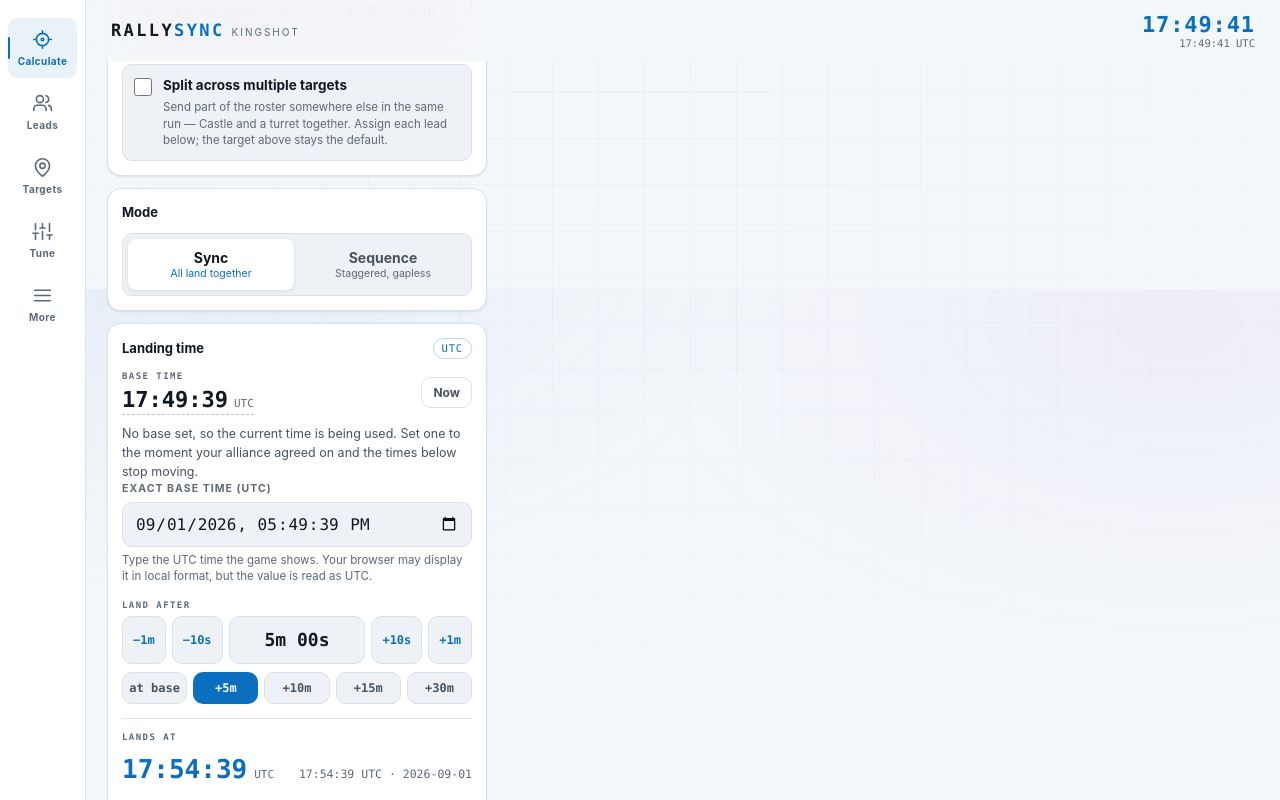
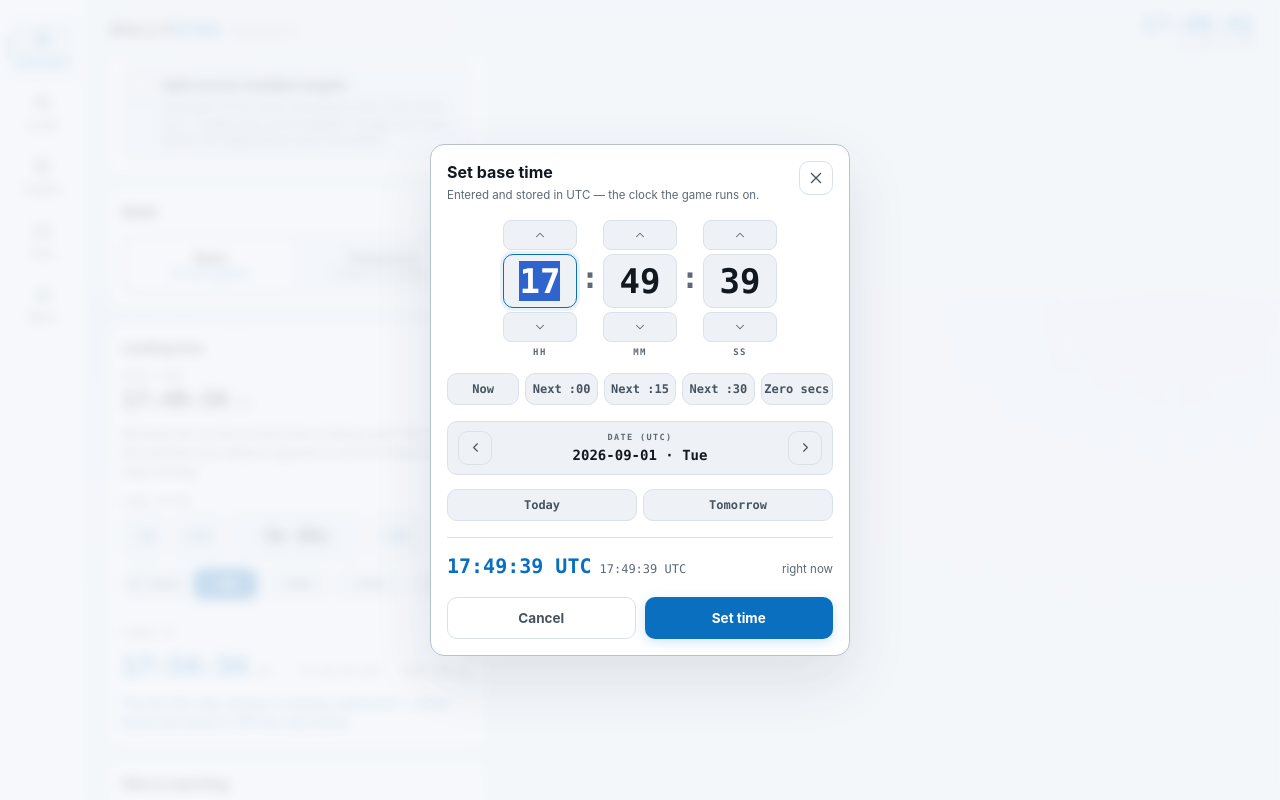
Before and after one commit to TS-dev-coder/KS-Rally_Sync, a website with bundled scripts: page index.html in a window 1280 px wide. Both pictures are taken after a click on the button "Set the base time". Shown: the part 1311-2111 px from the top of the page. Built offline with nearby package versions, Linux system fonts and the light colour scheme.

Commit message:
Replace the native datetime input with a purpose-built UTC time picker
datetime-local was the wrong control here: it renders differently in every browser, shows a locale date format and AM/PM directly beneath a label saying UTC, and buries seconds - which matter, because a rally lands on an exact second.

The replacement gives HH : MM : SS as three large segments that accept typed digits with auto-advance, step buttons that repeat when held, and arrow-key support. Quick marks cover Now, the next :00 / :15 / :30 and zeroing the seconds. The date sits in its own row with Today and Tomorrow shortcuts, since the answer is nearly always today. UTC and local time both update live while editing, alongside how far out the time is.

Hours, minutes and seconds are normalised through Date.UTC, so stepping past midnight rolls the date rather than wrapping in place.

Step buttons act on pointerdown to support hold-to-repeat, which left them unreachable by keyboard; they now also handle click when detail is 0, the marker for keyboard activation, without double-stepping for pointer users.

91 tests.

Co-Authored-By: Claude Opus 5 (1M context) <noreply@anthropic.com>

```diff
--- a/css/styles.css
+++ b/css/styles.css
@@ -1430,3 +1430,142 @@ body.is-solo .app { padding-bottom: 30px; }
 .lands-value { font-family: var(--mono); font-size: 26px; font-weight: 700; font-variant-numeric: tabular-nums; color: var(--accent); }
 .lands-zone { font-family: var(--mono); font-size: 11px; color: var(--text-3); }
 .lands-local { font-family: var(--mono); font-size: 11.5px; color: var(--text-3); margin-left: auto; }
+
+/* ============================================================== time picker
+   HH : MM : SS as large typable segments with hold-to-repeat steppers. The
+   native datetime-local input was replaced because it renders differently in
+   every browser and shows a locale format under a label saying UTC.
+   ========================================================================= */
+
+.tp-overlay {
+  position: fixed;
+  inset: 0;
+  z-index: 220;
+  display: flex;
+  align-items: center;
+  justify-content: center;
+  padding: 14px;
+  background: color-mix(in srgb, var(--bg) 82%, transparent);
+  backdrop-filter: blur(6px);
+  -webkit-backdrop-filter: blur(6px);
+}
+
+.tp-dialog {
+  width: 100%;
+  max-width: 420px;
+  max-height: 94vh;
+  overflow-y: auto;
+  padding: 16px;
+  background: var(--surface);
+  border: 1px solid var(--line-strong);
+  border-radius: var(--radius);
+  box-shadow: 0 24px 60px var(--shadow);
+}
+
+.tp-head { display: flex; align-items: flex-start; gap: 10px; margin-bottom: 16px; }
+.tp-head-main { flex: 1; min-width: 0; }
+.tp-title { margin: 0; font-size: 16px; font-weight: 700; }
+.tp-sub { margin: 3px 0 0; font-size: 11.5px; color: var(--text-3); line-height: 1.45; }
+
+.tp-clockrow { display: flex; align-items: flex-start; justify-content: center; gap: 4px; }
+.tp-seg { display: flex; flex-direction: column; align-items: center; gap: 4px; }
+
+.tp-input {
+  width: 74px;
+  padding: 6px 0;
+  font-family: var(--mono);
+  font-size: 34px;
+  font-weight: 700;
+  font-variant-numeric: tabular-nums;
+  text-align: center;
+  color: var(--text);
+  background: var(--sunk);
+  border: 1px solid var(--line);
+  border-radius: var(--radius-sm);
+  outline: none;
+  appearance: none;
+  -webkit-appearance: none;
+  transition: border-color 0.14s ease, box-shadow 0.14s ease;
+}
+.tp-input:focus { border-color: var(--accent); box-shadow: 0 0 0 3px var(--accent-soft); }
+
+.tp-step {
+  display: flex;
+  align-items: center;
+  justify-content: center;
+  width: 74px;
+  height: 30px;
+  color: var(--text-3);
+  background: var(--sunk);
+  border: 1px solid var(--line);
+  border-radius: 8px;
+  cursor: pointer;
+  touch-action: none;
+  -webkit-tap-highlight-color: transparent;
+  transition: color 0.14s ease, border-color 0.14s ease;
+}
+.tp-step:hover { color: var(--accent); border-color: var(--accent-line); }
+.tp-step:active { background: var(--accent-soft); color: var(--accent); }
+
+.tp-seg-label {
+  font-family: var(--mono);
+  font-size: 9px;
+  font-weight: 700;
+  letter-spacing: 0.16em;
+  color: var(--text-3);
+}
+
+.tp-colon {
+  font-family: var(--mono);
+  font-size: 30px;
+  font-weight: 700;
+  color: var(--text-3);
+  padding-top: 36px;
+}
+
+.tp-quick { display: flex; flex-wrap: wrap; gap: 6px; margin-top: 14px; }
+
+.tp-daterow {
+  display: flex;
+  align-items: center;
+  gap: 10px;
+  margin-top: 16px;
+  padding: 9px 10px;
+  background: var(--sunk);
+  border: 1px solid var(--line);
+  border-radius: var(--radius-sm);
+}
+.tp-date-main { flex: 1; min-width: 0; text-align: center; }
+.tp-date-label {
+  display: block;
+  font-family: var(--mono);
+  font-size: 8.5px;
+  font-weight: 700;
+  letter-spacing: 0.16em;
+  color: var(--text-3);
+}
+.tp-date-value {
+  display: block;
+  margin-top: 2px;
+  font-family: var(--mono);
+  font-size: 14px;
+  font-weight: 700;
+  font-variant-numeric: tabular-nums;
+  color: var(--text);
+}
+
+.tp-echo {
+  display: flex;
+  flex-wrap: wrap;
+  align-items: baseline;
+  gap: 8px;
+  margin-top: 16px;
+  padding-top: 14px;
+  border-top: 1px solid var(--line);
+}
+.tp-echo-utc { font-family: var(--mono); font-size: 20px; font-weight: 700; font-variant-numeric: tabular-nums; color: var(--accent); }
+.tp-echo-local { font-family: var(--mono); font-size: 12px; color: var(--text-3); }
+.tp-relative { margin-left: auto; font-size: 11.5px; color: var(--text-3); }
+
+.tp-actions { display: flex; gap: 9px; margin-top: 16px; }
+.tp-actions .btn { flex: 1; padding: 12px; }
--- a/index.html
+++ b/index.html
@@ -56,6 +56,7 @@
 <script src="js/state.js"></script>
 <script src="js/guide.js"></script>
 <script src="js/mappicker.js"></script>
+<script src="js/timepicker.js"></script>
 <script src="js/focus.js"></script>
 <script src="js/dragorder.js"></script>
 <script src="js/views/roster.js"></script>
--- /dev/null
+++ b/js/timepicker.js
@@ -0,0 +1,293 @@
+/**
+ * timepicker.js — UTC time picker built for this job specifically.
+ *
+ * The native datetime-local input was the wrong tool: it renders differently in
+ * every browser, shows a locale date format and AM/PM directly under a label
+ * saying UTC, and buries seconds — which matter here, because a rally lands on
+ * an exact second.
+ *
+ * This gives HH : MM : SS as three large segments you can type into, step with
+ * the buttons (hold to repeat), or drive with the arrow keys, plus a separate
+ * date row that stays out of the way because the answer is nearly always today.
+ * Both UTC and local time update live as you edit.
+ */
+;(function (root) {
+  'use strict';
+
+  var d = root.RallySync.dom;
+  var I = root.RallySync.icons;
+  var el = d.el;
+  var icon = I.icon;
+
+  var overlay = null;
+  var repeatTimer = null;
+  var repeatDelay = null;
+
+  /**
+   * @param {{title:string, valueMs:number, nowMs:function|number,
+   *          onPick:function(ms)}} options
+   */
+  function open(options) {
+    close();
+
+    var value = new Date(Number(options.valueMs) || nowOf(options));
+    var parts = {
+      y: value.getUTCFullYear(),
+      mo: value.getUTCMonth(),
+      d: value.getUTCDate(),
+      h: value.getUTCHours(),
+      mi: value.getUTCMinutes(),
+      s: value.getUTCSeconds()
+    };
+
+    var segments = {};
+    var dateLabel = el('span.tp-date-value');
+    var echoUtc = el('span.tp-echo-utc');
+    var echoLocal = el('span.tp-echo-local');
+    var relative = el('span.tp-relative');
+
+    function currentMs() {
+      return Date.UTC(parts.y, parts.mo, parts.d, parts.h, parts.mi, parts.s, 0);
+    }
+
+    /** Rebuild from the canonical ms so overflow normalises (23:59 +1m rolls the date). */
+    function sync(fromMs) {
+      var next = new Date(fromMs);
+      parts.y = next.getUTCFullYear();
+      parts.mo = next.getUTCMonth();
+      parts.d = next.getUTCDate();
+      parts.h = next.getUTCHours();
+      parts.mi = next.getUTCMinutes();
+      parts.s = next.getUTCSeconds();
+      paint();
+    }
+
+    function paintEcho() {
+      var ms = currentMs();
+      echoUtc.textContent = d.utcClock(ms) + ' UTC';
+      echoLocal.textContent = d.localClock(ms) + ' ' + d.localZoneName();
+      relative.textContent = describeOffset(ms - nowOf(options));
+    }
+
+    function paint() {
+      var ms = currentMs();
+      segments.h.value = pad(parts.h);
+      segments.mi.value = pad(parts.mi);
+      segments.s.value = pad(parts.s);
+      dateLabel.textContent = d.utcDate(ms) + ' · ' + weekday(ms);
+      echoUtc.textContent = d.utcClock(ms) + ' UTC';
+      echoLocal.textContent = d.localClock(ms) + ' ' + d.localZoneName();
+      relative.textContent = describeOffset(ms - nowOf(options));
+    }
+
+    function bump(unit, delta) {
+      var ms = currentMs();
+      if (unit === 'h') ms += delta * 3600000;
+      else if (unit === 'mi') ms += delta * 60000;
+      else if (unit === 's') ms += delta * 1000;
+      else if (unit === 'day') ms += delta * 86400000;
+      sync(ms);
+    }
+
+    function segment(unit, label, max) {
+      var input = el('input.tp-input', {
+        type: 'text', inputmode: 'numeric', maxlength: '2',
+        'aria-label': label, value: pad(parts[unit]),
+        onfocus: function (e) { e.target.select(); },
+        oninput: function (e) {
+          var digits = e.target.value.replace(/\D/g, '').slice(0, 2);
+          e.target.value = digits;
+          if (digits === '') return;
+          var n = Math.min(max, parseInt(digits, 10));
+          parts[unit] = n;
+          // Two digits typed means this segment is done — move to the next.
+          if (digits.length === 2) {
+            sync(currentMs());
+            focusNext(unit);
+          } else {
+            // Mid-typing: refresh the echo but leave the field as typed.
+            paintEcho();
+          }
+        },
+        onblur: function () { sync(currentMs()); },
+        onkeydown: function (e) {
+          if (e.key === 'ArrowUp') { e.preventDefault(); bump(unit, 1); }
+          else if (e.key === 'ArrowDown') { e.preventDefault(); bump(unit, -1); }
+          else if (e.key === 'Enter') { e.preventDefault(); commit(); }
+        }
+      });
+      segments[unit] = input;
+
+      return el('div.tp-seg', {}, [
+        stepper('Increase ' + label, 'up', function () { bump(unit, 1); }),
+        input,
+        stepper('Decrease ' + label, 'down', function () { bump(unit, -1); }),
+        el('span.tp-seg-label', { text: label })
+      ]);
+    }
+
+    function focusNext(unit) {
+      var order = ['h', 'mi', 's'];
+      var next = order[order.indexOf(unit) + 1];
+      if (next && segments[next]) segments[next].focus();
+    }
+
+    function commit() {
+      var ms = currentMs();
+      close();
+      if (options.onPick) options.onPick(ms);
+    }
+
+    var body = el('div.tp-dialog', {}, [
+      el('div.tp-head', {}, [
+        el('div.tp-head-main', {}, [
+          el('h2.tp-title', { text: options.title || 'Set time' }),
+          el('p.tp-sub', { text: 'Entered and stored in UTC — the clock the game runs on.' })
+        ]),
+        el('button.btn.btn-icon', { type: 'button', 'aria-label': 'Close', onclick: close }, [icon('x', 18)])
+      ]),
+
+      el('div.tp-clockrow', {}, [
+        segment('h', 'HH', 23),
+        el('span.tp-colon', { text: ':' }),
+        segment('mi', 'MM', 59),
+        el('span.tp-colon', { text: ':' }),
+        segment('s', 'SS', 59)
+      ]),
+
+      el('div.tp-quick', {}, [
+        quick('Now', function () { sync(nowOf(options)); }),
+        quick('Next :00', function () { sync(nextBoundary(nowOf(options), 3600)); }),
+        quick('Next :15', function () { sync(nextBoundary(nowOf(options), 900)); }),
+        quick('Next :30', function () { sync(nextBoundary(nowOf(options), 1800)); }),
+        quick('Zero secs', function () { parts.s = 0; sync(currentMs()); })
+      ]),
+
+      el('div.tp-daterow', {}, [
+        el('button.btn.btn-icon', {
+          type: 'button', 'aria-label': 'Previous day', onclick: function () { bump('day', -1); }
+        }, [icon('chevronRight', 15)]),
+        el('div.tp-date-main', {}, [
+          el('span.tp-date-label', { text: 'DATE (UTC)' }),
+          dateLabel
+        ]),
+        el('button.btn.btn-icon', {
+          type: 'button', 'aria-label': 'Next day', onclick: function () { bump('day', 1); }
+        }, [icon('chevronRight', 15)])
+      ]),
+
+      el('div.tp-quick', {}, [
+        quick('Today', function () { sync(sameClockOn(nowOf(options), 0, parts)); }),
+        quick('Tomorrow', function () { sync(sameClockOn(nowOf(options), 1, parts)); })
+      ]),
+
+      el('div.tp-echo', {}, [echoUtc, echoLocal, relative]),
+
+      el('div.tp-actions', {}, [
+        el('button.btn.btn-ghost', { type: 'button', onclick: close }, ['Cancel']),
+        el('button.btn.btn-primary', { type: 'button', onclick: commit }, ['Set time'])
+      ])
+    ]);
+
+    // The previous-day chevron is the same glyph mirrored.
+    var prevIcon = body.querySelector('.tp-daterow .btn .icon');
+    if (prevIcon) prevIcon.style.transform = 'rotate(180deg)';
+
+    overlay = el('div.tp-overlay', {
+      role: 'dialog', 'aria-modal': 'true',
+      onclick: function (e) { if (e.target === overlay) close(); }
+    }, [body]);
+
+    root.document.body.appendChild(overlay);
+    root.document.addEventListener('keydown', onKey);
+    paint();
+    if (segments.h) segments.h.focus();
+  }
+
+  /** Press-and-hold repeats, so setting a time 40 minutes out is not 40 taps. */
+  function stepper(label, direction, action) {
+    var button = el('button.tp-step', {
+      type: 'button', 'aria-label': label,
+      onclick: function (e) {
+        e.preventDefault();
+        // A keyboard-activated click reports detail 0; a mouse click reports 1+
+        // and has already been handled by pointerdown. This keeps the button
+        // reachable by keyboard without double-stepping for pointer users.
+        if (e.detail === 0) action();
+      }
+    }, [icon('chevronDown', 14)]);
+
+    if (direction === 'up') {
+      var glyph = button.querySelector('.icon');
+      if (glyph) glyph.style.transform = 'rotate(180deg)';
+    }
+
+    button.addEventListener('pointerdown', function (e) {
+      e.preventDefault();
+      action();
+      stopRepeat();
+      repeatDelay = root.setTimeout(function () {
+        repeatTimer = root.setInterval(action, 80);
+      }, 400);
+    });
+    ['pointerup', 'pointerleave', 'pointercancel'].forEach(function (evt) {
+      button.addEventListener(evt, stopRepeat);
+    });
+    return button;
+  }
+
+  function stopRepeat() {
+    if (repeatDelay) { root.clearTimeout(repeatDelay); repeatDelay = null; }
+    if (repeatTimer) { root.clearInterval(repeatTimer); repeatTimer = null; }
+  }
+
+  function quick(label, onclick) {
+    return el('button.btn.btn-quick', { type: 'button', onclick: onclick }, [label]);
+  }
+
+  function onKey(e) { if (e.key === 'Escape') close(); }
+
+  function close() {
+    stopRepeat();
+    if (overlay && overlay.parentNode) overlay.parentNode.removeChild(overlay);
+    overlay = null;
+    root.document.removeEventListener('keydown', onKey);
+  }
+
+  // ---------------------------------------------------------------- helpers
+
+  function nowOf(options) {
+    return typeof options.nowMs === 'function' ? options.nowMs() : (Number(options.nowMs) || Date.now());
+  }
+
+  /** The next round boundary after now — "next :30" and friends. */
+  function nextBoundary(nowMs, stepSeconds) {
+    var step = stepSeconds * 1000;
+    return Math.ceil((nowMs + 1000) / step) * step;
+  }
+
+  /** Keeps the chosen clock time but moves it to today / today + n days. */
+  function sameClockOn(nowMs, dayOffset, parts) {
+    var base = new Date(nowMs + dayOffset * 86400000);
+    return Date.UTC(
+      base.getUTCFullYear(), base.getUTCMonth(), base.getUTCDate(),
+      parts.h, parts.mi, parts.s, 0
+    );
+  }
+
+  function describeOffset(deltaMs) {
+    var seconds = Math.round(deltaMs / 1000);
+    if (Math.abs(seconds) < 5) return 'right now';
+    var sign = seconds < 0 ? 'ago' : 'from now';
+    return d.countdown(Math.abs(seconds)) + ' ' + sign;
+  }
+
+  function weekday(ms) {
+    var names = ['Sun', 'Mon', 'Tue', 'Wed', 'Thu', 'Fri', 'Sat'];
+    return names[new Date(ms).getUTCDay()];
+  }
+
+  function pad(n) { return (n < 10 ? '0' : '') + n; }
+
+  root.RallySync.timePicker = { open: open, close: close, nextBoundary: nextBoundary };
+})(typeof globalThis !== 'undefined' ? globalThis : this);
--- a/js/views/calculate.js
+++ b/js/views/calculate.js
@@ -23,6 +23,7 @@
   var SH = root.RallySync.share;
   var F = root.RallySync.focus;
   var DO = root.RallySync.dragOrder;
+  var TP = root.RallySync.timePicker;
   var el = d.el;
   var icon = I.icon;
 
@@ -31,7 +32,6 @@
   var resultsHost = null;
   var nextGoNode = null;
   var controlsOpen = false;
-  var exactTimeOpen = false;
   var savingPreset = false;
   var presetName = '';
 
@@ -306,8 +306,8 @@
         el('span.anchor-label', { text: 'BASE TIME' }),
         el('button.anchor-value', {
           type: 'button',
-          'aria-expanded': exactTimeOpen ? 'true' : 'false',
-          onclick: function () { exactTimeOpen = !exactTimeOpen; root.RallySync.app.refresh(); }
+          title: 'Set the base time',
+          onclick: openBasePicker
         }, [
           el('span.anchor-time', { text: d.utcClock(S.baseMs()) }),
           el('span.anchor-zone', { text: 'UTC' })
@@ -327,22 +327,6 @@
       children.push(el('p.group-note', {
         text: 'No base set, so the current time is being used. Set one to the moment your alliance agreed on and the times below stop moving.'
       }));
-    }
-
-    if (exactTimeOpen) {
-      children.push(el('label.field', {}, [
-        el('span.field-label', { text: 'Exact base time (UTC)' }),
-        el('input.input.input-time', {
-          type: 'datetime-local', step: '1', value: d.toUtcDateTimeLocal(S.baseMs()),
-          onchange: function (e) {
-            var ms = d.parseUtcDateTimeLocal(e.target.value);
-            if (isFinite(ms)) { S.updateSettings({ baseMs: ms }); root.RallySync.app.refresh(); }
-          }
-        }),
-        el('span.field-help', {
-          text: 'Type the UTC time the game shows. Your browser may display it in local format, but the value is read as UTC.'
-        })
-      ]));
     }
 
     // 2. How long after the base the marches land.
@@ -385,6 +369,18 @@
       }));
     }
     return group('Landing time', children, 'UTC');
+  }
+
+  function openBasePicker() {
+    TP.open({
+      title: 'Set base time',
+      valueMs: S.baseMs(),
+      nowMs: S.now,
+      onPick: function (ms) {
+        S.updateSettings({ baseMs: ms });
+        root.RallySync.app.refresh();
+      }
+    });
   }
 
   function offsetSeconds() {
```
Also changed, not shown: tests/features.test.js (+45 -0 lines).
